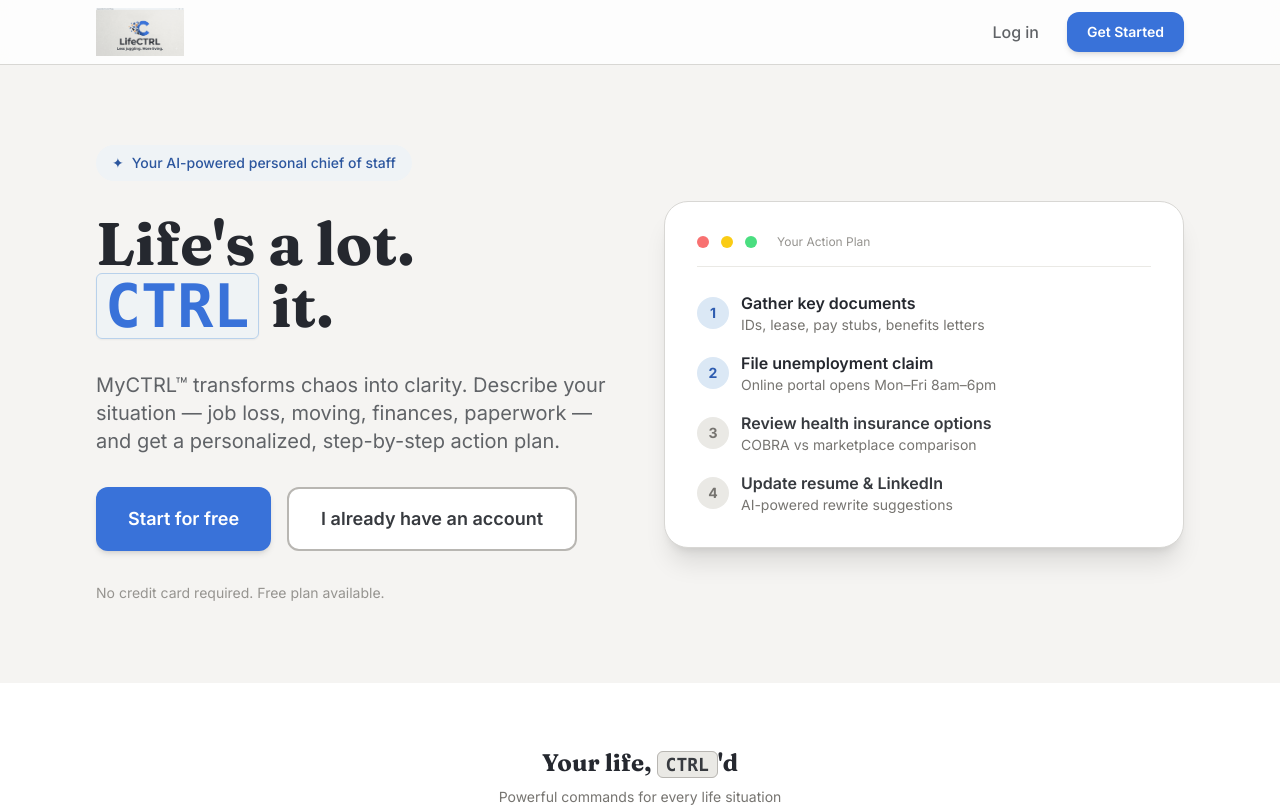
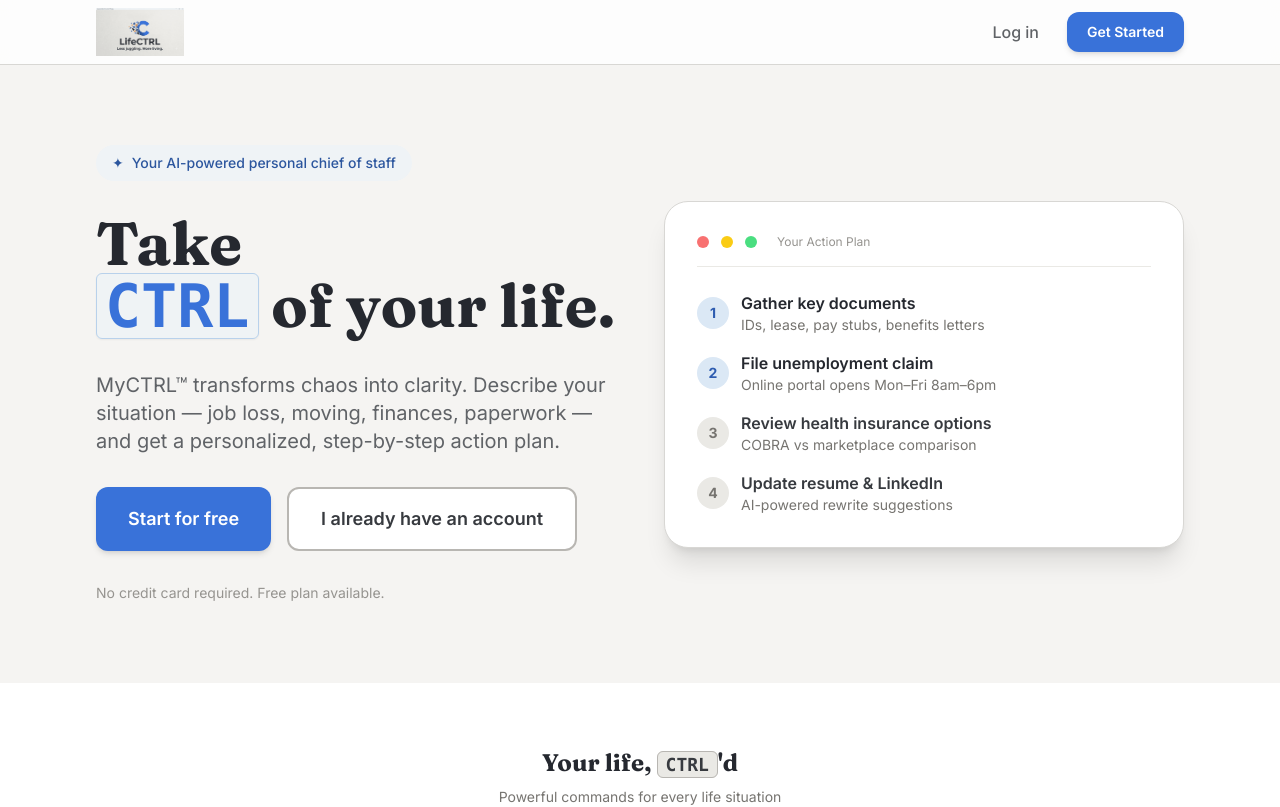
Before and after one commit to sgeorge1159-stack/mylifectrl, a React (Vite) app in the folder client/: page / in a window 1280 px wide. Shown: the top 807 px of the page. Built offline with nearby package versions, Linux system fonts and the light colour scheme.

Commit message:
fix: update landing page tagline to new rebrand wording
- Change SEO_TITLE from 'Life\'s a lot. CTRL it.' to 'Take CTRL of your life.'
- Update hero h1 to render 'Take CTRL of your life.' with keyboard-key styling

```diff
--- a/client/src/pages/Landing.tsx
+++ b/client/src/pages/Landing.tsx
@@ -3,7 +3,7 @@
 import { STRIPE_LINKS, openPaymentLink } from '../config/payments';
 import BrandLogo from '../components/BrandLogo';
 
-const SEO_TITLE = 'MyCTRL™ — Life\'s a lot. CTRL it. | Your AI Personal Chief of Staff';
+const SEO_TITLE = 'MyCTRL™ — Take CTRL of your life. | Your AI Personal Chief of Staff';
 const SEO_DESC =
   'MyCTRL™ is your AI-powered personal chief of staff. Turn overwhelming life situations — job loss, finances, paperwork, moving — into clear, step-by-step action plans. Start for free.';
 
@@ -37,8 +37,8 @@
                 <span>✦</span> Your AI-powered personal chief of staff
               </div>
               <h1 className="text-4xl sm:text-5xl lg:text-6xl font-bold font-display text-calm-900 leading-tight">
-                Life's a lot.
-                <br /><span className="text-brand-500 font-mono bg-brand-50/90 px-2 py-0.5 rounded-md border border-brand-200 shadow-sm inline-block">CTRL</span> it.
+                Take
+                <br /><span className="text-brand-500 font-mono bg-brand-50/90 px-2 py-0.5 rounded-md border border-brand-200 shadow-sm inline-block">CTRL</span> of your life.
               </h1>
               <p className="text-lg sm:text-xl text-calm-600 max-w-lg">
                 MyCTRL™ transforms chaos into clarity. Describe your situation — job loss, moving,
```
